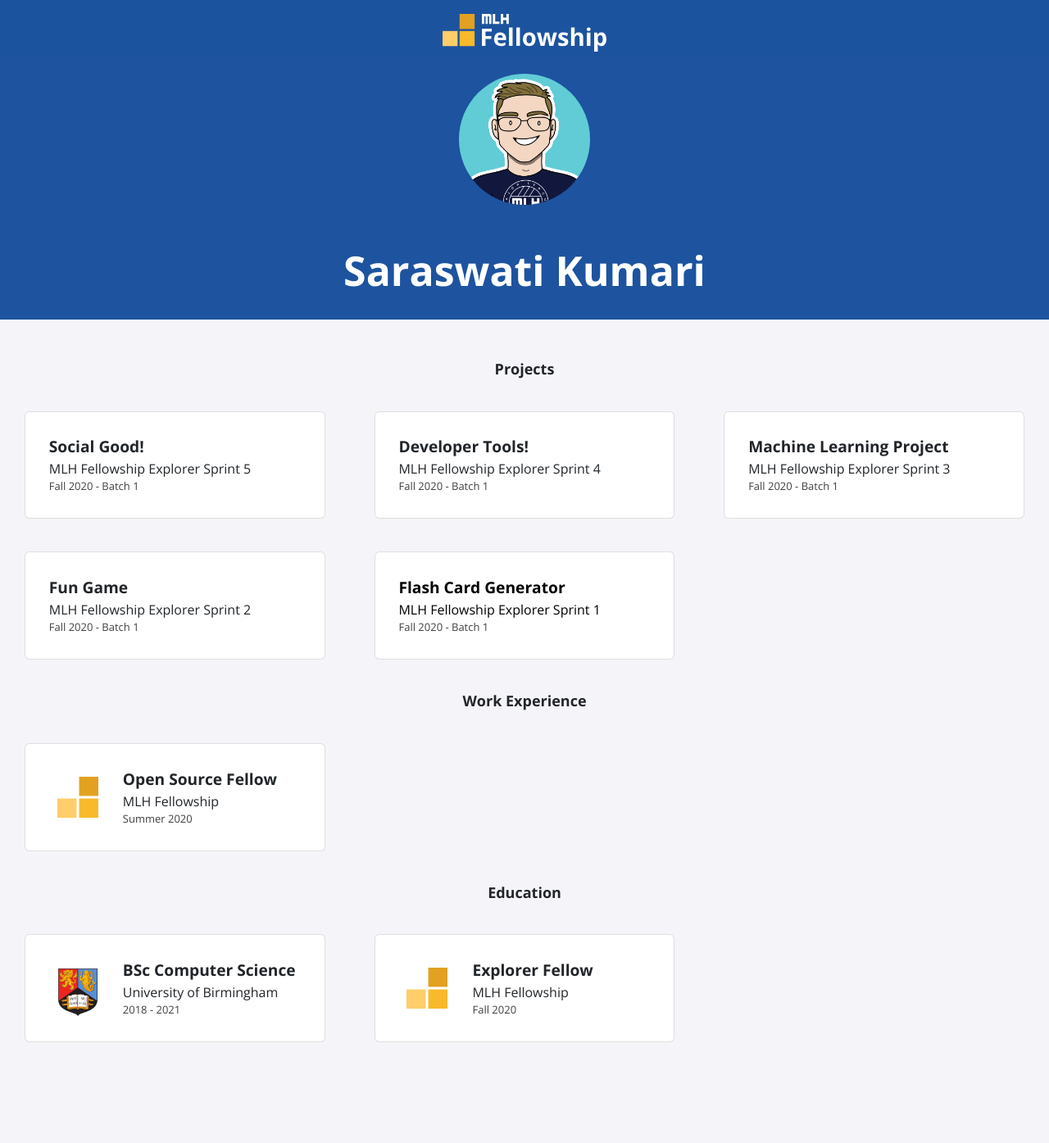
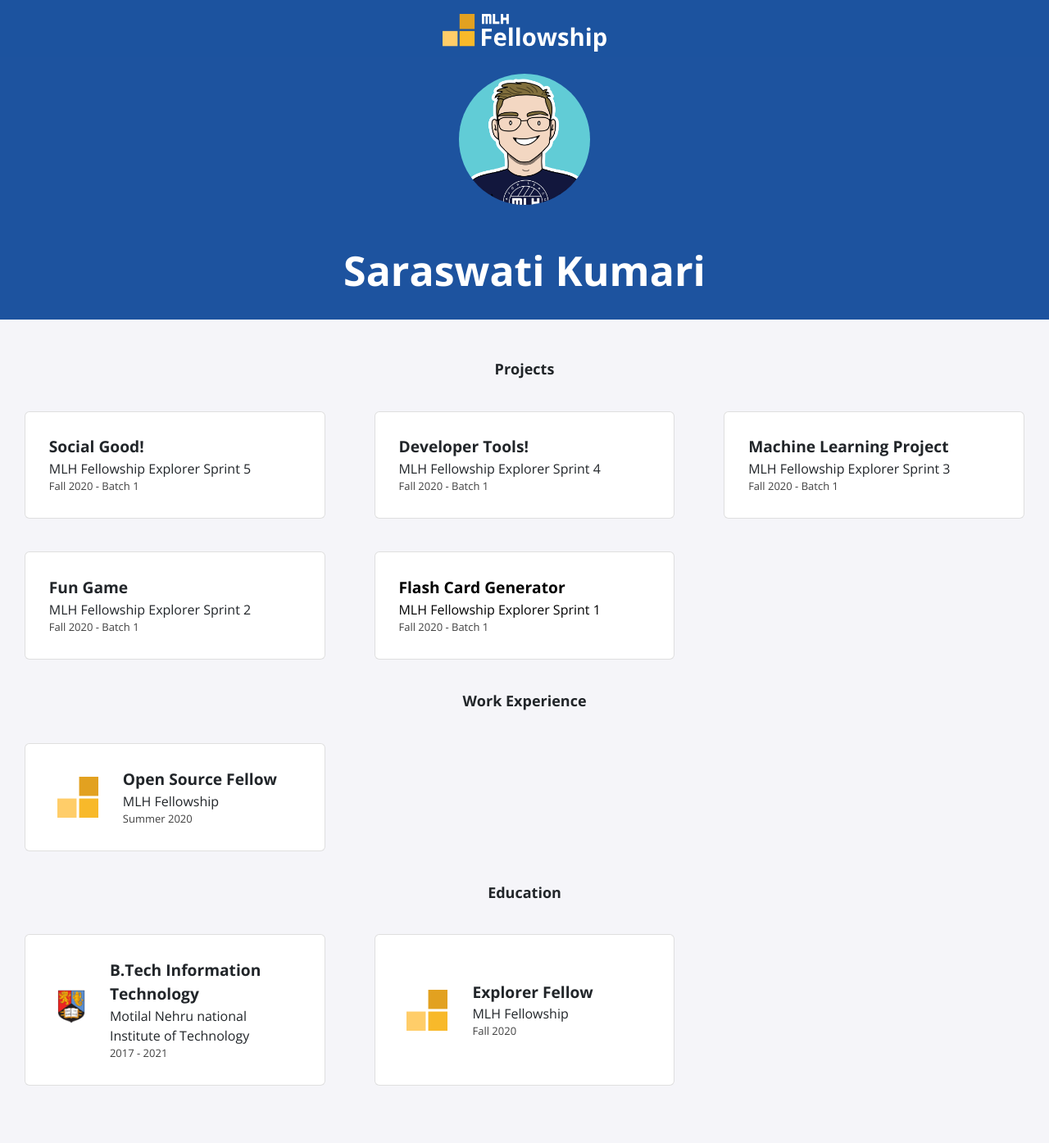
Before and after one commit to saraswati789/saraswati789.github.io, a Jekyll site: the page built from index.html, in a window 1280 px wide. Shown: the whole page at 82% size. Built offline with Jekyll 4.4.1, drawn with Linux system fonts in a browser that asks for light colours; nearby versions of some CDN libraries; before the commit the page ends 1342 px from its top, so only the background shows below that.

Commit message:
Update education.yml to include her college

```diff
--- a/_data/education.yml
+++ b/_data/education.yml
@@ -1,6 +1,6 @@
-- course: BSc Computer Science
-  institute: University of Birmingham
-  dates: 2018 - 2021
+- course: B.Tech Information Technology
+  institute: Motilal Nehru national Institute of Technology
+  dates: 2017 - 2021
   logo: uob.png
 
 - course: Explorer Fellow
```
